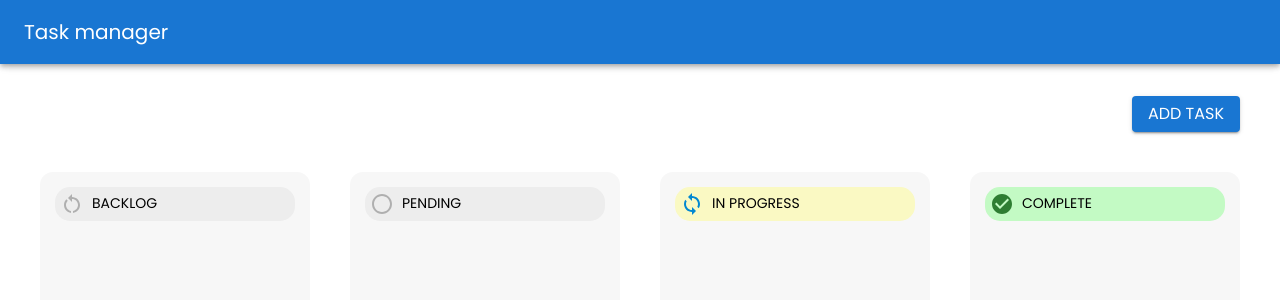
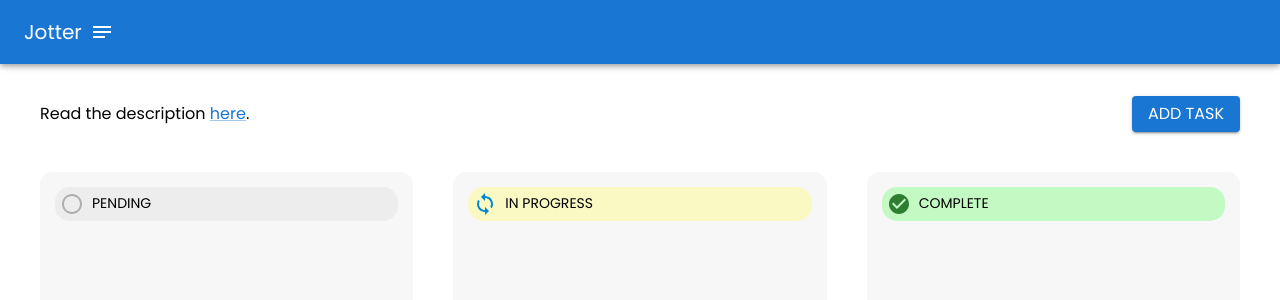
Before and after one commit to the-krafty-koder/task-manager, a React (Vite) app: page / in a window 1280 px wide. Shown: the top 300 px of the page. Built offline with nearby package versions, Linux system fonts and the light colour scheme.

Commit message:
Minimal updates

```diff
--- a/src/App.tsx
+++ b/src/App.tsx
@@ -1,3 +1,4 @@
+import NotesIcon from "@mui/icons-material/Notes";
 import "./App.css";
 import Board from "./pages/Board";
 
@@ -5,6 +6,7 @@ import {
   AppBar,
   Box,
   createTheme,
+  Stack,
   ThemeProvider,
   Toolbar,
   Typography,
@@ -22,9 +24,12 @@ function App() {
       <Box>
         <AppBar className="appBar">
           <Toolbar>
-            <Typography variant="h6" component="div">
-              Task manager
-            </Typography>
+            <Stack direction="row" spacing={1} alignItems="center">
+              <Typography variant="h6" component="div">
+                Jotter
+              </Typography>
+              <NotesIcon />
+            </Stack>
           </Toolbar>
         </AppBar>
         <Board />
--- a/src/components/Stage/Stage.tsx
+++ b/src/components/Stage/Stage.tsx
@@ -8,7 +8,6 @@ import { Stack, Typography } from "@mui/material";
 import CheckCircleIcon from "@mui/icons-material/CheckCircle";
 import LoopIcon from "@mui/icons-material/Loop";
 import PanoramaFishEyeIcon from "@mui/icons-material/PanoramaFishEye";
-import RestartAltIcon from "@mui/icons-material/RestartAlt";
 import "./Stage.css";
 
 interface StageProps {
@@ -18,7 +17,6 @@ interface StageProps {
 
 const getStageIcon = (stage: StageOptions) => {
   const icons = {
-    [StageOptions.BACKLOG]: <RestartAltIcon color="disabled" />,
     [StageOptions.PENDING]: <PanoramaFishEyeIcon color="disabled" />,
     [StageOptions.PROGRESS]: <LoopIcon color="info" />,
     [StageOptions.COMPLETE]: <CheckCircleIcon color="success" />,
@@ -29,7 +27,6 @@ const getStageIcon = (stage: StageOptions) => {
 
 const getStageChipColor = (stage: StageOptions) => {
   const colors = {
-    [StageOptions.BACKLOG]: "#ededed",
     [StageOptions.PENDING]: "#ededed",
     [StageOptions.PROGRESS]: "#faf9c3",
     [StageOptions.COMPLETE]: "#c3fac4",
--- a/src/pages/Board.tsx
+++ b/src/pages/Board.tsx
@@ -1,4 +1,4 @@
-import { Button, Stack, Typography } from "@mui/material";
+import { Button, Link, Stack, Typography } from "@mui/material";
 import { useEffect, useState, useMemo } from "react";
 import { useDispatch, useSelector } from "react-redux";
 import { AppDispatch, RootState } from "../store";
@@ -41,7 +41,20 @@ const Board = () => {
 
   return (
     <div className="boardContainer">
-      <Stack direction="row" justifyContent="end" sx={{ padding: "20px" }}>
+      <Stack
+        direction="row"
+        justifyContent="space-between"
+        alignItems="center"
+        sx={{ padding: "20px" }}
+      >
+        <Typography variant="subtitle1">
+          {" "}
+          Read the description{" "}
+          <Link href="https://github.com/the-krafty-koder/task-manager">
+            here
+          </Link>
+          .
+        </Typography>
         <Button variant="contained" onClick={() => setIsAddModalOpen(true)}>
           <Typography>Add task</Typography>
         </Button>
--- a/src/types/index.ts
+++ b/src/types/index.ts
@@ -1,5 +1,4 @@
 export enum StageOptions {
-  BACKLOG = "BACKLOG",
   PENDING = "PENDING",
   PROGRESS = "IN PROGRESS",
   COMPLETE = "COMPLETE",
```
Also changed, not shown: 1 other file (tests, documents, lock files or other folders).
